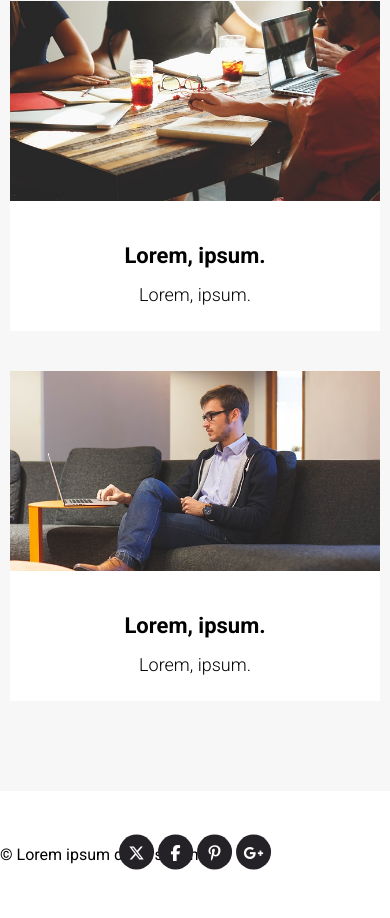
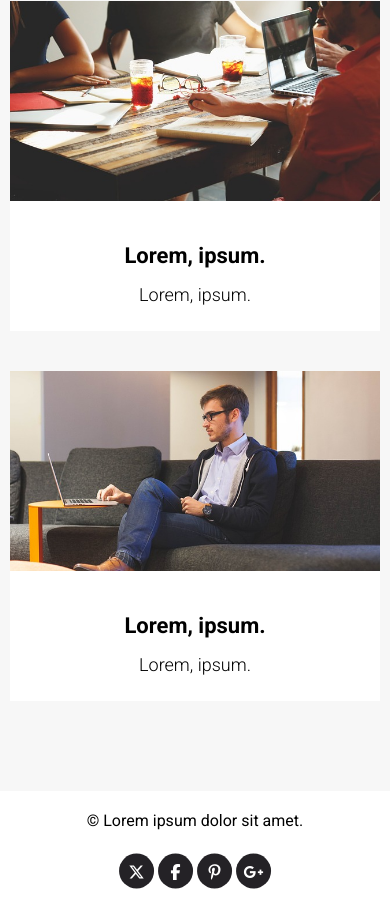
Before and after one commit to tomsob87/mod3-zadanie, a website: page index.html in a window 390 px wide. Shown: the part 3583-4501 px from the top of the page. Drawn offline with Linux system fonts and the light colour scheme.

Commit message:
Add footer mobile styles

```diff
--- a/sass/style.scss
+++ b/sass/style.scss
@@ -179,7 +179,7 @@ footer {
             position: absolute;
             top: 50%;
             left: 0;
-            transform: translateY(-50%);
+            transform: translate(0, -50%);
         }
         .social-icons {
             position: absolute;
@@ -235,4 +235,18 @@ footer {
             }
         }
     }
+    footer {
+        .container {
+            p {
+            width: 100%;
+            top: 20px;
+            left: 50%;
+            transform: translate(-50%, 0);
+            text-align: center;
+            }
+            .social-icons {
+                top: 65%;
+            }
+        }
+    }
 }
```
Also changed, not shown: css/style.css, 1 other file.
